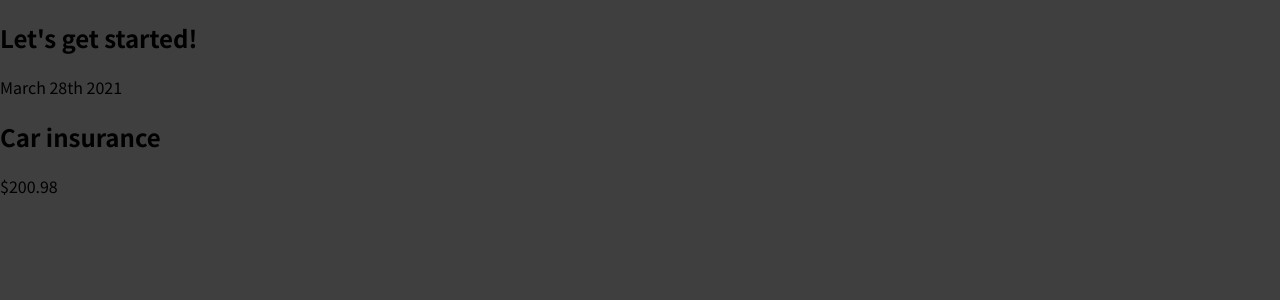
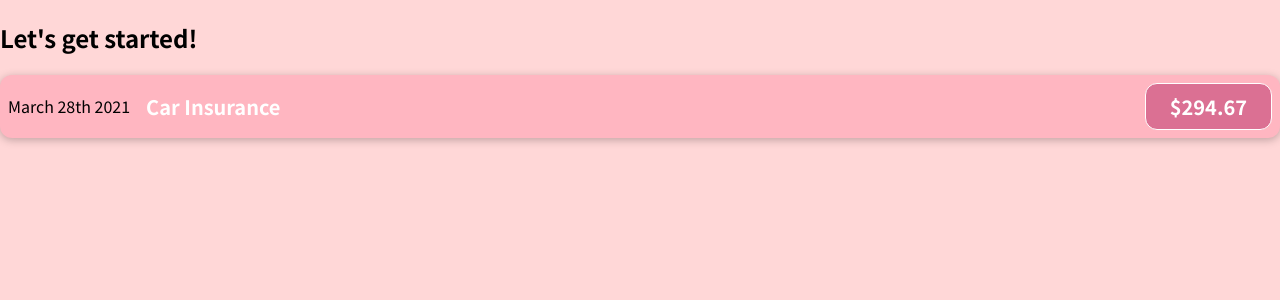
Before and after one commit to sharmaine1028/react-app, a JavaScript app: page / in a window 1280 px wide. Shown: the top 300 px of the page. Built offline with nearby package versions, Linux system fonts and the light colour scheme.

Commit message:
Add styling to page and expense item component

```diff
--- /dev/null
+++ b/src/components/ExpenseItem.css
@@ -0,0 +1,56 @@
+.expense-item {
+  display: flex;
+  justify-content: space-between;
+  align-items: center;
+  box-shadow: 0 2px 8px rgba(0, 0, 0, 0.25);
+  padding: 0.5rem;
+  margin: 1rem 0;
+  border-radius: 12px;
+  background-color: lightpink;
+}
+
+.expense-item__description {
+  display: flex;
+  flex-direction: column;
+  gap: 1rem;
+  align-items: flex-end;
+  flex-flow: column-reverse;
+  justify-content: flex-start;
+  flex: 1;
+}
+
+.expense-item h2 {
+  color: #3a3a3a;
+  font-size: 1rem;
+  flex: 1;
+  margin: 0 1rem;
+  color: white;
+}
+
+.expense-item__price {
+  font-size: 1rem;
+  font-weight: bold;
+  color: white;
+  background-color: palevioletred;
+  border: 1px solid white;
+  padding: 0.5rem;
+  border-radius: 12px;
+}
+
+@media (min-width: 580px) {
+  .expense-item__description {
+    flex-direction: row;
+    align-items: center;
+    justify-content: flex-start;
+    flex: 1;
+  }
+
+  .expense-item__description h2 {
+    font-size: 1.25rem;
+  }
+
+  .expense-item__price {
+    font-size: 1.25rem;
+    padding: 0.5rem 1.5rem;
+  }
+}
--- a/src/components/ExpenseItem.js
+++ b/src/components/ExpenseItem.js
@@ -1,9 +1,13 @@
+import "./ExpenseItem.css";
+
 function ExpenseItem() {
   return (
-    <div>
+    <div className="expense-item">
       <div>March 28th 2021</div>
-      <h2>Car insurance</h2>
-      <div>$200.98</div>
+      <div className="expense-item__description">
+        <h2>Car Insurance</h2>
+        <div className="expense-item__price">$294.67</div>
+      </div>
     </div>
   );
 }
--- a/src/index.css
+++ b/src/index.css
@@ -1,14 +1,14 @@
-@import url('https://fonts.googleapis.com/css2?family=Noto+Sans+JP:wght@400;700&display=swap');
+@import url("https://fonts.googleapis.com/css2?family=Noto+Sans+JP:wght@400;700&display=swap");
 
 * {
   box-sizing: border-box;
 }
 
 html {
-  font-family: 'Noto Sans JP', sans-serif;
+  font-family: "Noto Sans JP", sans-serif;
 }
 
 body {
   margin: 0;
-  background-color: #3f3f3f;
+  background-color: #ffd7d7;
 }
```
Also changed, not shown: 1 other file (tests, documents, lock files or other folders).
